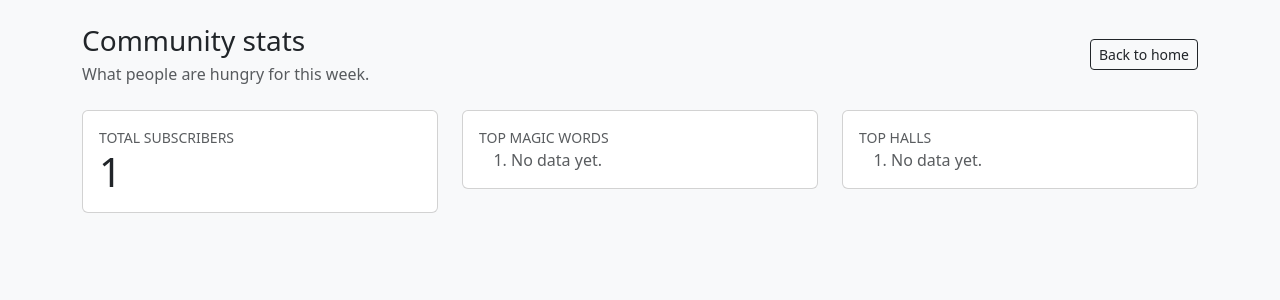
After one commit to simdenis/jalapeno-poppers-bot, a Flask app: page /stats in a window 1280 px wide. The commit adds this page. Shown: the top 300 px of the page. Run offline with Flask 3, Linux system fonts and the light colour scheme; a database or web service that is not in the repository returns one stand-in record (values such as "Sample title"); some libraries are stand-ins or nearby versions.

Commit message:
Add brunch, stats page, and inline edits

```diff
--- a/app.py
+++ b/app.py
@@ -5,6 +5,7 @@ import secrets
 import hashlib
 from datetime import date, datetime, timedelta
 from functools import wraps
+from collections import Counter
 from dotenv import load_dotenv
 from db import get_conn, ensure_schema
 from dining_checker import DINING_URLS, find_keyword_details, send_email
@@ -331,6 +332,104 @@ def profile():
         matches=matches,
         user_email=session.get("user_email", ""),
         profile_url=url_for("profile"),
+        csrf_token=get_csrf_token(),
+    )
+
+
+@app.route("/profile/remove-keyword", methods=["POST"])
+@login_required
+def remove_keyword():
+    if not validate_csrf():
+        return "Bad Request", 400
+
+    keyword = request.form.get("keyword", "").strip()
+    if not keyword:
+        return redirect(url_for("profile"))
+
+    subscription = _get_subscription(session["user_id"])
+    if not subscription:
+        return redirect(url_for("profile"))
+
+    keywords = [k for k in subscription["keywords"] if k != keyword]
+    halls = subscription["halls"] or []
+    halls_json = json.dumps(halls) if halls else None
+
+    with get_conn() as conn:
+        with conn.cursor() as cur:
+            cur.execute(
+                """
+                UPDATE subscriptions
+                SET item_keywords = %s, halls = %s
+                WHERE user_id = %s
+                """,
+                (json.dumps(keywords), halls_json, session["user_id"]),
+            )
+
+    return redirect(url_for("profile"))
+
+
+@app.route("/profile/remove-hall", methods=["POST"])
+@login_required
+def remove_hall():
+    if not validate_csrf():
+        return "Bad Request", 400
+
+    hall = request.form.get("hall", "").strip()
+    if not hall:
+        return redirect(url_for("profile"))
+
+    subscription = _get_subscription(session["user_id"])
+    if not subscription:
+        return redirect(url_for("profile"))
+
+    halls = [h for h in subscription["halls"] if h != hall]
+    keywords = subscription["keywords"] or []
+    halls_json = json.dumps(halls) if halls else None
+
+    with get_conn() as conn:
+        with conn.cursor() as cur:
+            cur.execute(
+                """
+                UPDATE subscriptions
+                SET item_keywords = %s, halls = %s
+                WHERE user_id = %s
+                """,
+                (json.dumps(keywords), halls_json, session["user_id"]),
+            )
+
+    return redirect(url_for("profile"))
+
+
+@app.route("/stats", methods=["GET"])
+def stats():
+    keyword_counts = Counter()
+    hall_counts = Counter()
+    total_subscriptions = 0
+
+    with get_conn() as conn:
+        with conn.cursor() as cur:
+            cur.execute("SELECT item_keywords, halls FROM subscriptions")
+            rows = cur.fetchall()
+
+    for kw_json, halls_json in rows:
+        total_subscriptions += 1
+        try:
+            keywords = json.loads(kw_json) if kw_json else []
+        except Exception:
+            keywords = []
+        try:
+            halls = json.loads(halls_json) if halls_json else []
+        except Exception:
+            halls = []
+
+        keyword_counts.update([k for k in keywords if k])
+        hall_counts.update([h for h in halls if h])
+
+    return render_template(
+        "stats.html",
+        total_subscriptions=total_subscriptions,
+        keyword_counts=keyword_counts.most_common(20),
+        hall_counts=hall_counts.most_common(10),
     )
 
 
--- a/dining_checker.py
+++ b/dining_checker.py
@@ -170,7 +170,7 @@ def find_keyword_details(
         text_lower = _normalize_text(text)
 
         # --- Build meal segments heuristically ---
-        meal_names = ["breakfast", "lunch", "dinner"]
+        meal_names = ["breakfast", "brunch", "lunch", "dinner"]
         markers = []
 
         for meal in meal_names:
--- a/templates/index.html
+++ b/templates/index.html
@@ -199,11 +199,12 @@
       <span>MIT Dining Radar</span>
     </div>
     {% if is_logged_in %}
-      <div class="mb-2">
+      <div class="mb-2 d-flex flex-wrap align-items-center justify-content-center gap-2">
         <span class="badge rounded-pill bg-light text-dark border">
           Signed in as {{ user_email }}
         </span>
-        <a class="ms-2 small text-decoration-none" href="{{ url_for('logout') }}">Sign out</a>
+        <a class="btn btn-sm btn-primary" href="{{ profile_url }}">Profile</a>
+        <a class="small text-decoration-none" href="{{ url_for('logout') }}">Sign out</a>
       </div>
     {% else %}
       <div class="mb-2">
--- /dev/null
+++ b/templates/stats.html
@@ -0,0 +1,57 @@
+<!doctype html>
+<html lang="en">
+<head>
+  <meta charset="utf-8">
+  <title>MIT Dining Alerts — Stats</title>
+  <meta name="viewport" content="width=device-width, initial-scale=1">
+
+  <link
+      href="https://cdn.jsdelivr.net/npm/bootstrap@5.3.3/dist/css/bootstrap.min.css"
+      rel="stylesheet"
+  >
+</head>
+<body class="bg-light">
+<div class="container py-4">
+  <div class="d-flex align-items-center justify-content-between mb-4">
+    <div>
+      <h1 class="h3 mb-1">Community stats</h1>
+      <p class="text-muted mb-0">What people are hungry for this week.</p>
+    </div>
+    <a class="btn btn-outline-dark btn-sm" href="{{ url_for('index') }}">Back to home</a>
+  </div>
+
+  <div class="row g-4">
+    <div class="col-md-4">
+      <div class="card p-3">
+        <div class="text-muted text-uppercase small">Total subscribers</div>
+        <div class="display-6">{{ total_subscriptions }}</div>
+      </div>
+    </div>
+    <div class="col-md-4">
+      <div class="card p-3">
+        <div class="text-muted text-uppercase small">Top magic words</div>
+        <ol class="mb-0">
+          {% for word, count in keyword_counts %}
+            <li>{{ word }} <span class="text-muted">({{ count }})</span></li>
+          {% else %}
+            <li class="text-muted">No data yet.</li>
+          {% endfor %}
+        </ol>
+      </div>
+    </div>
+    <div class="col-md-4">
+      <div class="card p-3">
+        <div class="text-muted text-uppercase small">Top halls</div>
+        <ol class="mb-0">
+          {% for hall, count in hall_counts %}
+            <li>{{ hall }} <span class="text-muted">({{ count }})</span></li>
+          {% else %}
+            <li class="text-muted">No data yet.</li>
+          {% endfor %}
+        </ol>
+      </div>
+    </div>
+  </div>
+</div>
+</body>
+</html>
```
Also changed, not shown: templates/profile.html (+14 -2 lines).
